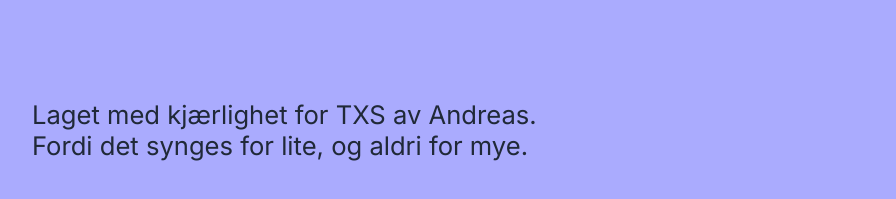
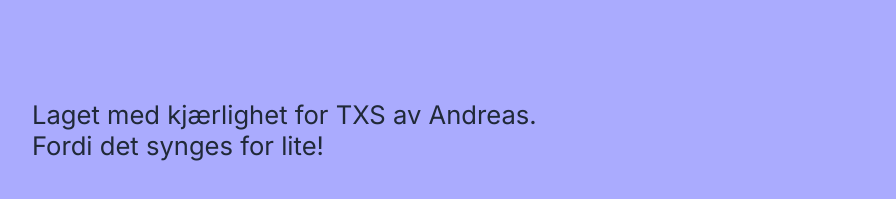
Before and after one commit to AndreasBelboe/StarttonelistaMSH, a plain HTML site: page index.html in a window 1280 px wide. Shown: the part 895-1094 px from the top of the page, without its empty margins (32-928 px from the left). Drawn offline with Linux system fonts and the light colour scheme.

Commit message:
Update index.html

```diff
--- a/index.html
+++ b/index.html
@@ -3,7 +3,7 @@
 <html lang="no">
 <head>
   <meta charset="UTF-8">
-  <title>TXS Miljøsanghefters Starttonelister</title>
+  <title>TXS Miljøsangheftenes Starttonelister</title>
   <link href="https://fonts.googleapis.com/css2?family=Inter:wght@400;600&display=swap" rel="stylesheet">
   <style>
     body {
@@ -65,7 +65,7 @@
     </a>
   </div>
   <footer>
-    <p>Laget med kjærlighet for TXS av Andreas.<br>Fordi det synges for lite, og aldri for mye.</p>
+    <p>Laget med kjærlighet for TXS av Andreas.<br>Fordi det synges for lite!</p>
   </footer>
 </body>
 </html>
```
